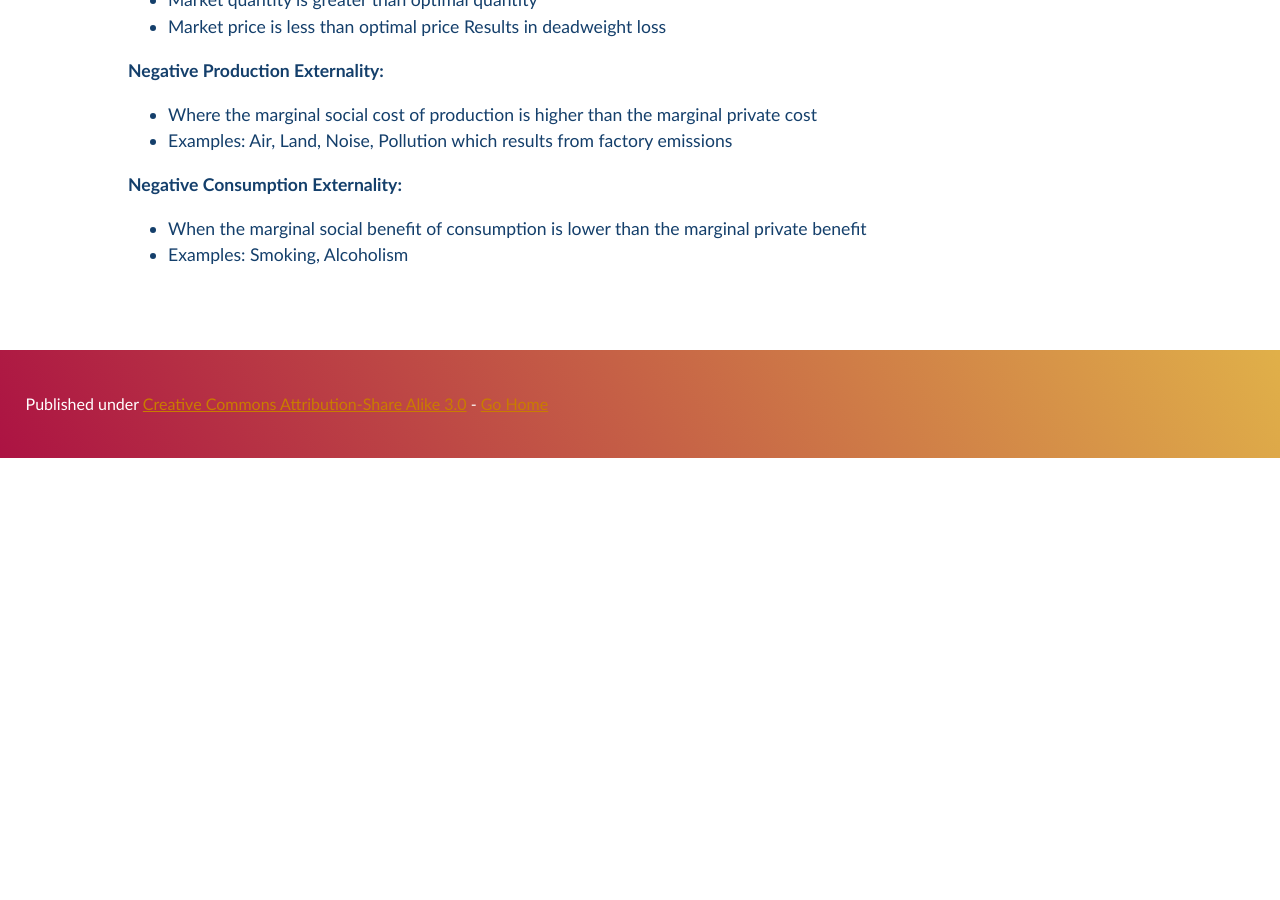
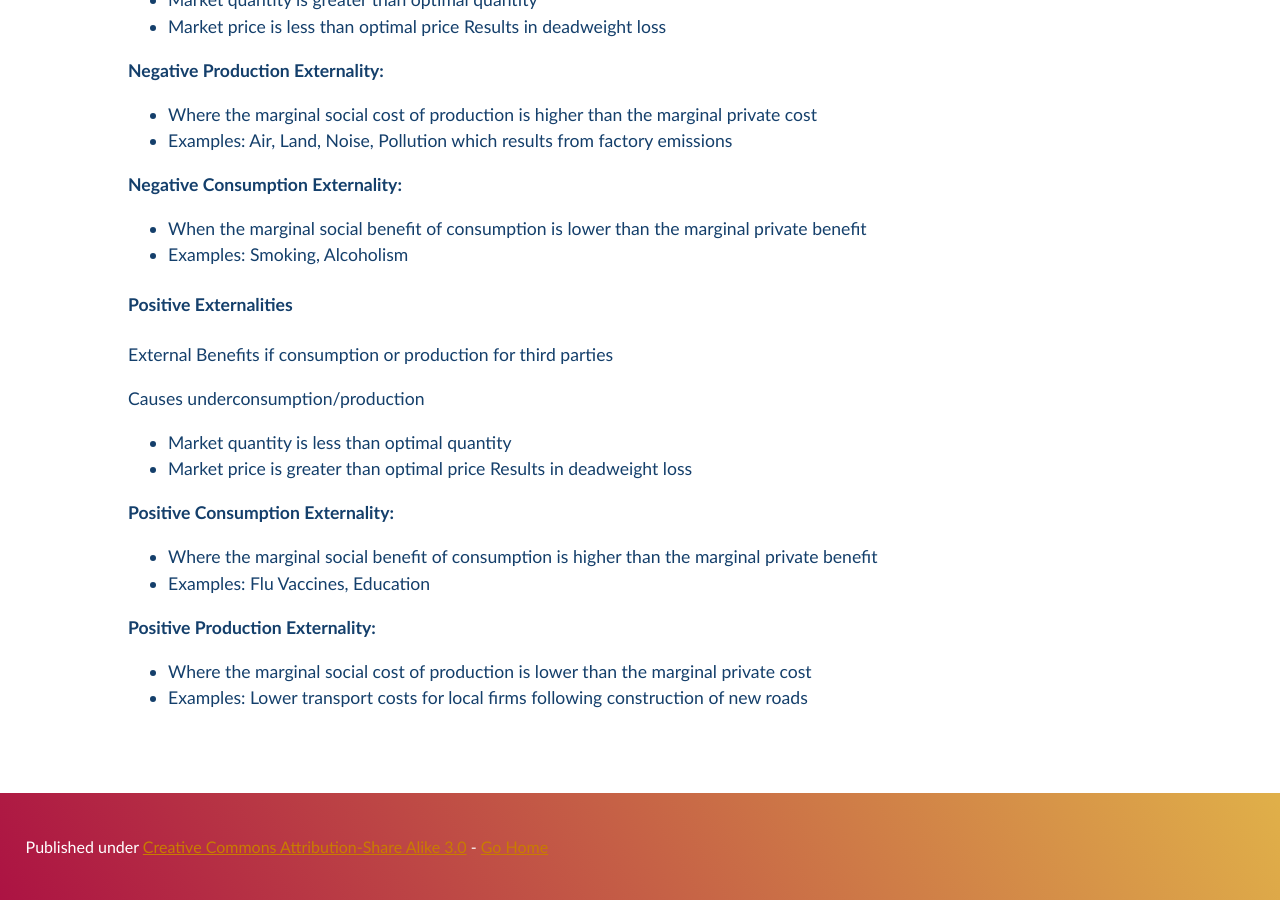
Before and after one commit to Pi-thagoras/the-chicken-pen, a Jekyll site: the page built from Market-Failure.md, in a window 1280 px wide and 900 px high, scrolled down 2530 px. Built offline with Jekyll 4.4.1, drawn with Linux system fonts in a browser that asks for light colours; before the commit the page ends 2988 px from its top, so only the background shows below that.

Commit message:
vault backup: 2023-04-27 10:44:54

```diff
--- a/Market-Failure.md
+++ b/Market-Failure.md
@@ -92,3 +92,21 @@ Results in deadweight loss
 **Negative Consumption Externality:**
 -   When the marginal social benefit of consumption is lower than the marginal private benefit
 -   Examples: Smoking, Alcoholism
+
+
+#### Positive Externalities
+
+External Benefits if consumption or production for third parties
+
+Causes underconsumption/production
+-   Market quantity is less than optimal quantity
+-   Market price is greater than optimal price
+Results in deadweight loss
+
+**Positive Consumption Externality:**
+-   Where the marginal social benefit of consumption is higher than the marginal private benefit
+-   Examples: Flu Vaccines, Education
+
+**Positive Production Externality:**
+-   Where the marginal social cost of production is lower than the marginal private cost
+-   Examples: Lower transport costs for local firms following construction of new roads
```
